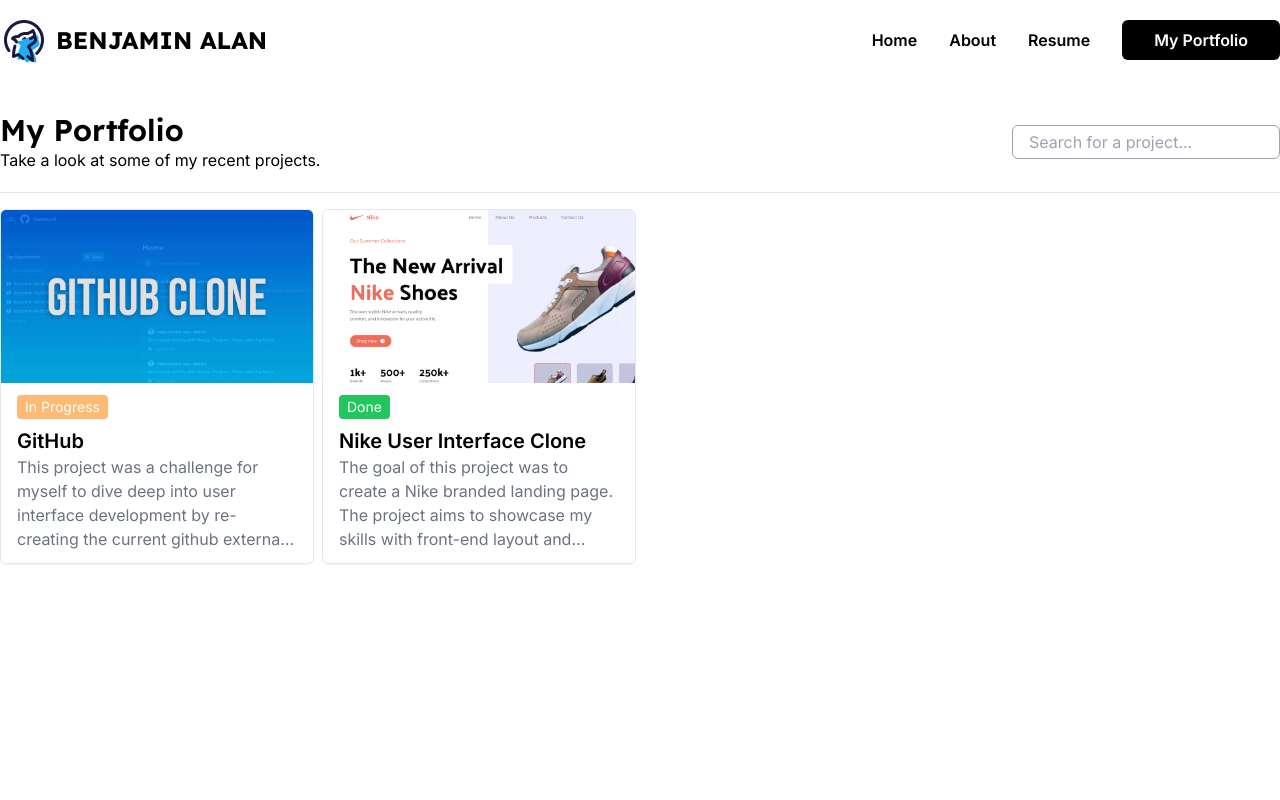
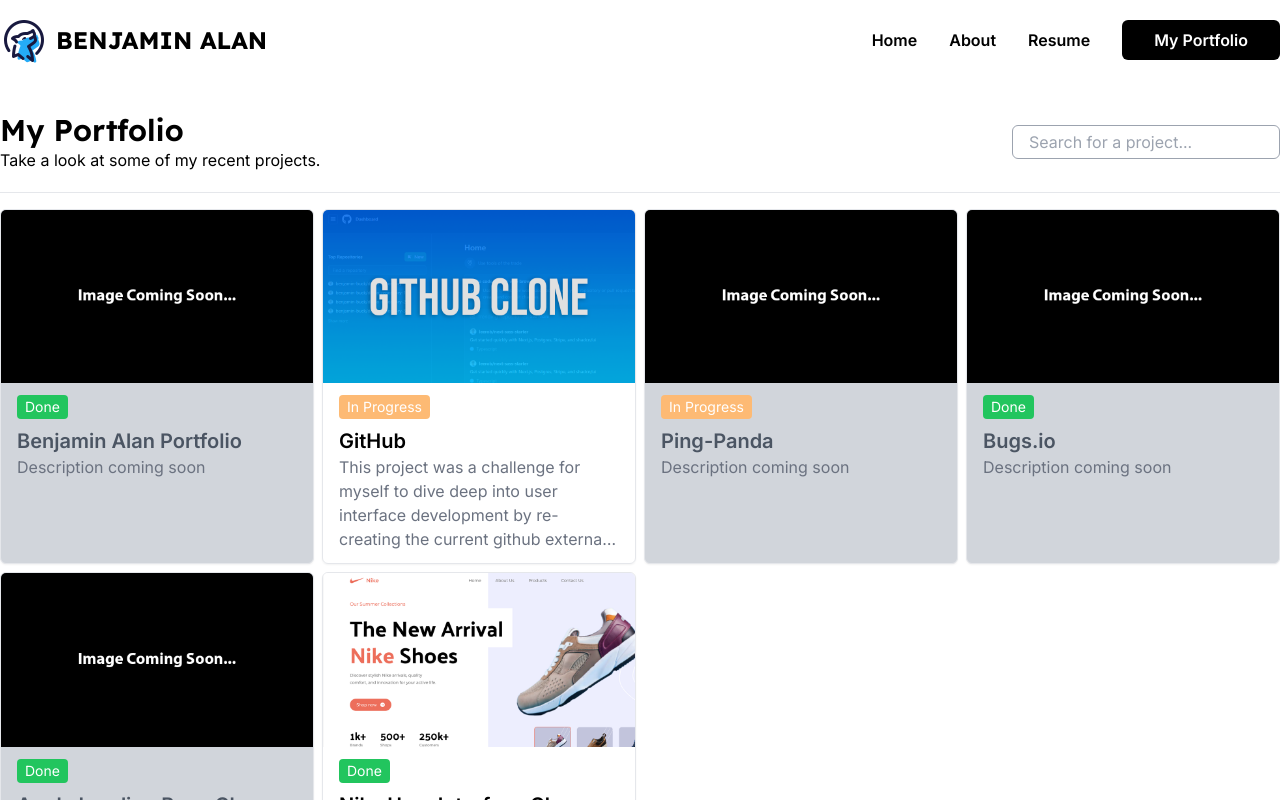
Before and after one commit to Benjamin-buck/portfolio, a Next.js app: page /portfolio in a window 1280 px wide. Shown: the top 800 px of the page. Built offline with nearby package versions, Linux system fonts and the light colour scheme.

Commit message:
Adds project skeletons

```diff
--- a/app/portfolio/page.tsx
+++ b/app/portfolio/page.tsx
@@ -5,7 +5,7 @@
 
 const page = async () => {
   return (
-    <main>
+    <main className="mb-8">
       <div className="mt-12 flex justify-between items-center border-b pb-5 max-sm:mx-8 max-sm:flex-col max-sm:items-start max-sm: gap-2">
         <div>
           <h1 className="text-3xl font-lexend font-semibold">
@@ -32,6 +32,7 @@
             href={project.href}
             description={project.description}
             status={project.status}
+            disabled={project.disabled}
           />
         ))}
       </div>
--- a/components/cards/PortfolioCards.tsx
+++ b/components/cards/PortfolioCards.tsx
@@ -9,11 +9,23 @@
   description: string;
   href: string;
   status: string;
+  disabled?: boolean;
 }
 
-const PortfolioCards = ({ label, image, description, href, status }: Props) => {
+const PortfolioCards = ({
+  label,
+  image,
+  description,
+  href,
+  status,
+  disabled,
+}: Props) => {
   return (
-    <div className="border border-gray-200 col-span-1  rounded-md overflow-hidden shadow-sm">
+    <div
+      className={`border border-gray-200 col-span-1  rounded-md overflow-hidden shadow-sm
+    ${disabled && "bg-gray-300 text-gray-600"}
+    `}
+    >
       <Image
         src={image}
         width={500}
@@ -30,7 +42,13 @@
         >
           {status}
         </div>
-        <Link href={href} className="text-xl font-semibold">
+        <Link
+          href={href}
+          disabled={true}
+          className={`text-xl font-semibold ${
+            disabled && "cursor-not-allowed"
+          }`}
+        >
           {label}
         </Link>
         <p className="text-gray-500 line-clamp-4">{description}</p>
--- a/constants/projects/AllProjects.ts
+++ b/constants/projects/AllProjects.ts
@@ -1,7 +1,17 @@
+import { Apple } from "./Apple";
 import { GitHub } from "./GitHub";
 import { Nike } from "./Nike";
 
 export const allProjects = [
+  {
+    id: 2,
+    title: "Benjamin Alan Portfolio",
+    description: "Description coming soon",
+    image: "/coming-soon.png",
+    status: "Done",
+    href: "/portfolio",
+    disabled: true,
+  },
   {
     id: 1,
     title: GitHub.title,
@@ -12,6 +22,33 @@
   },
   {
     id: 2,
+    title: "Ping-Panda",
+    description: "Description coming soon",
+    image: "/coming-soon.png",
+    status: "In Progress",
+    href: "/portfolio",
+    disabled: true,
+  },
+  {
+    id: 2,
+    title: "Bugs.io",
+    description: "Description coming soon",
+    image: "/coming-soon.png",
+    status: "Done",
+    href: "/portfolio",
+    disabled: true,
+  },
+  {
+    id: 2,
+    title: Apple.title,
+    description: Apple.description,
+    image: Apple.image,
+    status: Apple.status,
+    href: "/portfolio",
+    disabled: Apple.disabled,
+  },
+  {
+    id: 3,
     title: Nike.title,
     description: Nike.description,
     image: Nike.image,
--- /dev/null
+++ b/constants/projects/Apple.tsx
@@ -0,0 +1,23 @@
+export const Apple = {
+  title: "Apple Landing Page Clone",
+  description:
+    "Apple is known for their state of the arc website interface designs. As a challenge, I decided to tackle building a pixel perfect replica of the apple landing page.",
+  status: "Done",
+  disabled: true,
+  image: "/coming-soon.png",
+  technology: ["HTML", "CSS", "JavaScript", "Next.JS", "Tailwindcss"],
+  github: "",
+  demo: "",
+  features: [
+    {
+      label: "Mobile Responsive",
+      description:
+        "The app is completely mobile responsive and seamlessly collapses according to the size of the device.",
+    },
+    {
+      label: "Stunning Layout",
+      description:
+        "The project features a stunning, well thought out layout including a full responsive mobile navigation, a beautiful hero section, products section, and more...",
+    },
+  ],
+};
```
